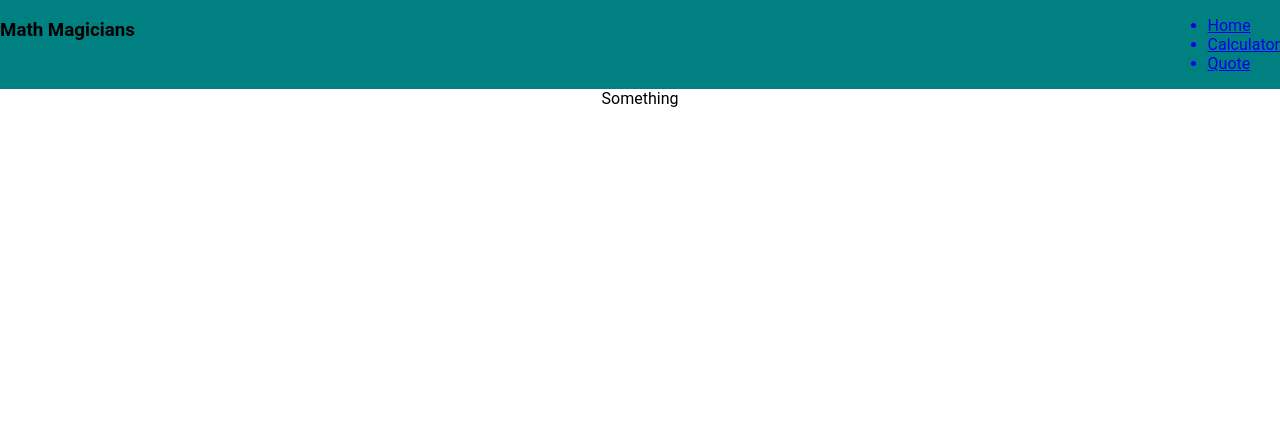
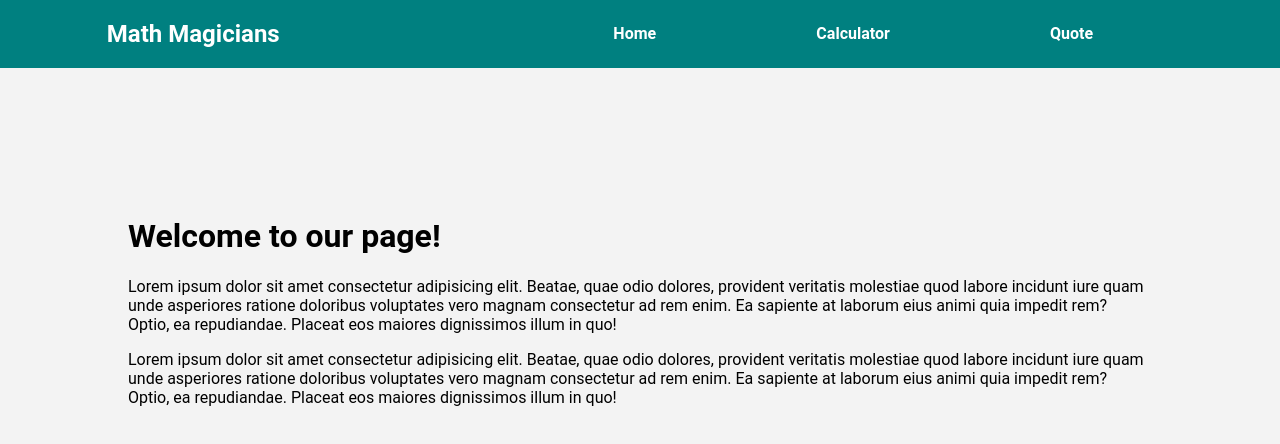
Before and after one commit to Bismarck-GM/react-calculator, a React (Create React App) app: page / in a window 1280 px wide. Shown: the top 444 px of the page. Built offline with nearby package versions, Linux system fonts and the light colour scheme.

Commit message:
Add styles to every component and mockup text.

```diff
--- a/src/components/App.js
+++ b/src/components/App.js
@@ -7,12 +7,9 @@ import Quote from './Quote';
 import Calculator from './Calculator';
 
 const Container = styled.div`
-  display: flex;
-  flex-direction: column;
   max-width: 100%;
-  max-height: 100vh;
-  align-items: center;
-  justify-content: center;
+  min-height: 100%;
+  background-color: #F3F3F3;
 `;
 
 const App = () => (
--- a/src/components/Calculator.js
+++ b/src/components/Calculator.js
@@ -5,6 +5,13 @@ import ButtonPanel from './ButtonPanel';
 import calculate from '../logic/calculate';
 
 const Container = styled.div`
+  display: flex;
+  justify-content: space-around;
+  align-items: center;
+  padding-top: 100px;
+`;
+
+const CalcContainer = styled.div`
   display: flex;
   flex-direction: column;
   max-width: 700px;
@@ -21,8 +28,11 @@ const Calculator = () => {
   };
   return (
     <Container>
-      <Display result={data.next || data.total || '0'} />
-      <ButtonPanel clickHandler={handleClick} />
+      <h1>Let&apos;s do some Math!</h1>
+      <CalcContainer>
+        <Display result={data.next || data.total || '0'} />
+        <ButtonPanel clickHandler={handleClick} />
+      </CalcContainer>
     </Container>
   );
 };
--- a/src/components/Home.js
+++ b/src/components/Home.js
@@ -1,11 +1,36 @@
 import React from 'react';
+import styled from 'styled-components';
 
-function Home() {
-  return (
-    <div>
-      Something
-    </div>
-  );
-}
+const HomeContainer = styled.div`
+  box-sizing: border-box;
+  min-height: 100%;
+  padding: 10%;
+`;
+
+const Home = () => (
+  <HomeContainer>
+    <h1>Welcome to our page!</h1>
+    <p>
+      Lorem ipsum dolor sit amet
+      consectetur adipisicing elit.
+      Beatae, quae odio dolores, provident
+      veritatis molestiae quod labore incidunt
+      iure quam unde asperiores ratione doloribus
+      voluptates vero magnam consectetur ad rem enim.
+      Ea sapiente at laborum eius animi quia impedit rem? Optio, ea repudiandae.
+      Placeat eos maiores dignissimos illum in quo!
+    </p>
+    <p>
+      Lorem ipsum dolor sit amet
+      consectetur adipisicing elit.
+      Beatae, quae odio dolores, provident
+      veritatis molestiae quod labore incidunt
+      iure quam unde asperiores ratione doloribus
+      voluptates vero magnam consectetur ad rem enim.
+      Ea sapiente at laborum eius animi quia impedit rem? Optio, ea repudiandae.
+      Placeat eos maiores dignissimos illum in quo!
+    </p>
+  </HomeContainer>
+);
 
 export default Home;
--- a/src/components/Nav.js
+++ b/src/components/Nav.js
@@ -5,24 +5,40 @@ import styled from 'styled-components';
 const Navigation = styled.nav`
   display: flex;
   width: 100%;
-  justify-content: space-between;
+  justify-content: space-around;
+  align-items: center;
   background-color: teal;
+  color: white;
+`;
+
+const List = styled.ul`
+  width: 50%;
+  display: flex;
+  justify-content: space-around;
+  align-items: center;
+  list-style: none;
+`;
+
+const StyledLink = styled(Link)`
+  text-decoration: none;
+  color: white;
+  font-weight: bold;
 `;
 
 const Nav = () => (
   <Navigation>
-    <h3>Math Magicians</h3>
-    <ul>
-      <Link to="/">
+    <h1>Math Magicians</h1>
+    <List>
+      <StyledLink to="/">
         <li>Home</li>
-      </Link>
-      <Link to="/calculator">
+      </StyledLink>
+      <StyledLink to="/calculator">
         <li>Calculator</li>
-      </Link>
-      <Link to="/quote">
+      </StyledLink>
+      <StyledLink to="/quote">
         <li>Quote</li>
-      </Link>
-    </ul>
+      </StyledLink>
+    </List>
   </Navigation>
 );
 
--- a/src/components/Quote.js
+++ b/src/components/Quote.js
@@ -1,11 +1,28 @@
 import React from 'react';
+import styled from 'styled-components';
 
-function Quote() {
-  return (
-    <div>
-      Quote of the day.
-    </div>
-  );
-}
+const QuoteContainer = styled.div`
+  display: flex;
+  flex-direction: column;
+  min-height: 80vh;
+  align-items: center;
+  justify-content: center;
+  color: grey;
+  font-weight: bold;
+`;
+
+const Text = styled.h1`
+  font-size: 40px;
+  font-weight: normal;
+`;
+
+const Quote = () => (
+  <QuoteContainer>
+    <Text>
+      Pure mathematics is, in its way, the poetry of logical ideas.
+    </Text>
+    — Albert Einstein, German theoretical physicist
+  </QuoteContainer>
+);
 
 export default Quote;
--- a/src/index.css
+++ b/src/index.css
@@ -1,3 +1,8 @@
+html, body {
+  height: 100%;
+  min-height: 100%;
+}
+
 body {
   margin: 0;
   font-family:
@@ -26,3 +31,7 @@ code {
     'Courier New',
     monospace;
 }
+
+#app {
+  height: 100%;
+}
```
Also changed, not shown: 1 other file (tests, documents, lock files or other folders).
